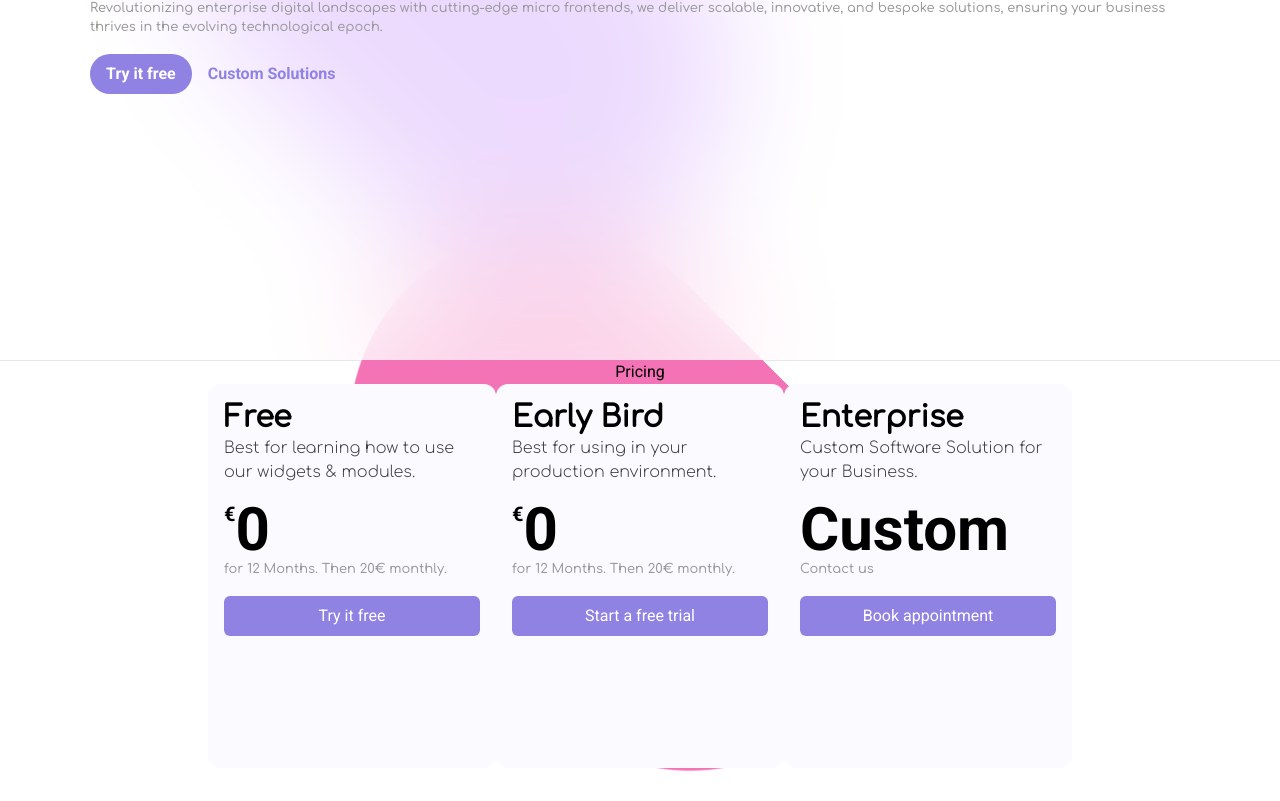
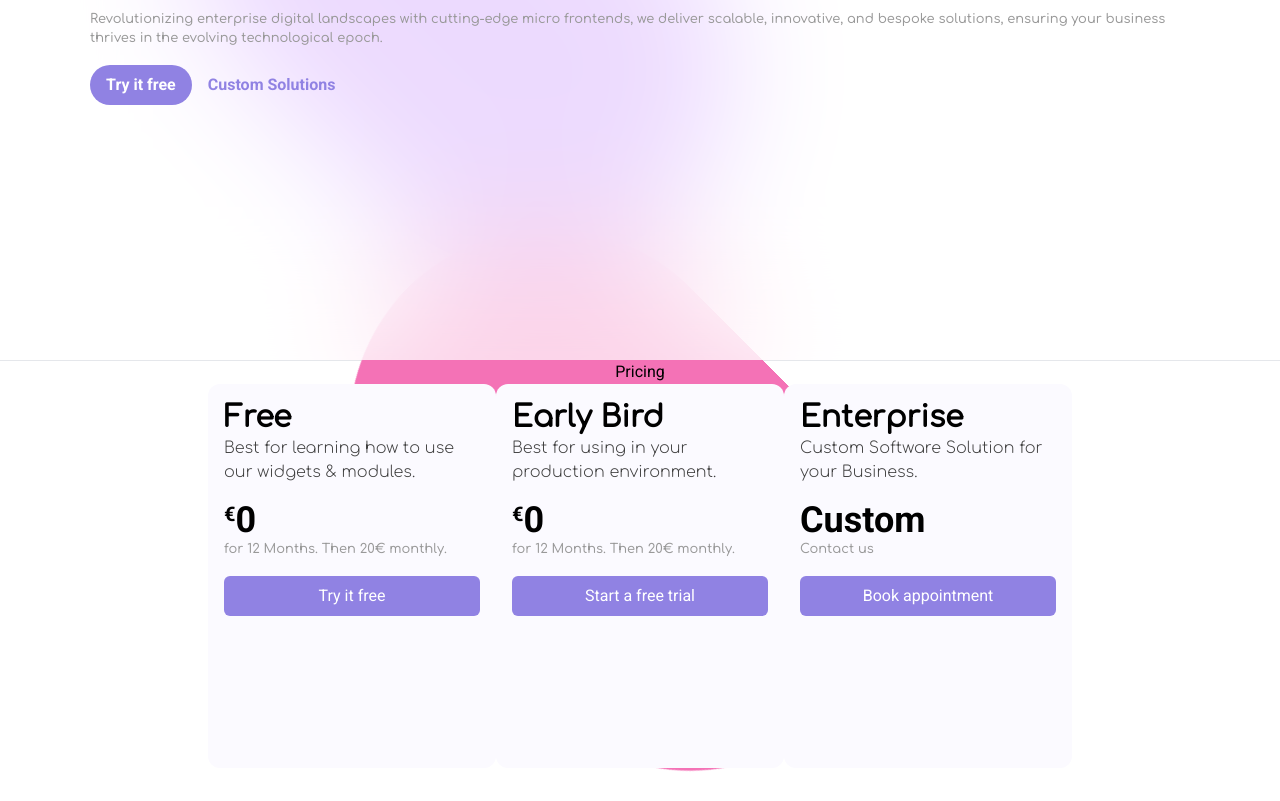
Before and after one commit to Dubwoof/dubwoof.github.io, a Next.js app: page / in a window 1280 px wide. Shown: the part 440-1241 px from the top of the page. Built offline with nearby package versions, Linux system fonts and the light colour scheme.

Commit message:
change font size

```diff
--- a/src/components/PricingBlock/PricingBlock.tsx
+++ b/src/components/PricingBlock/PricingBlock.tsx
@@ -19,7 +19,7 @@ export function PricingBlock({ title, subtitle, price, ctaText, isAnnually }: Pr
             <>
                 <div className="flex">
                     <p className="text-xl font-bold">{price && '€'}</p>
-                    <p className="text-6xl font-bold">{price ?? 'Custom'}</p>
+                    <p className="text-4xl font-bold">{price ?? 'Custom'}</p>
                 </div>
                 <Typography variant="caption">{price ? 'for 12 Months. Then 20€ monthly.' : 'Contact us'}</Typography>
             </>
```
